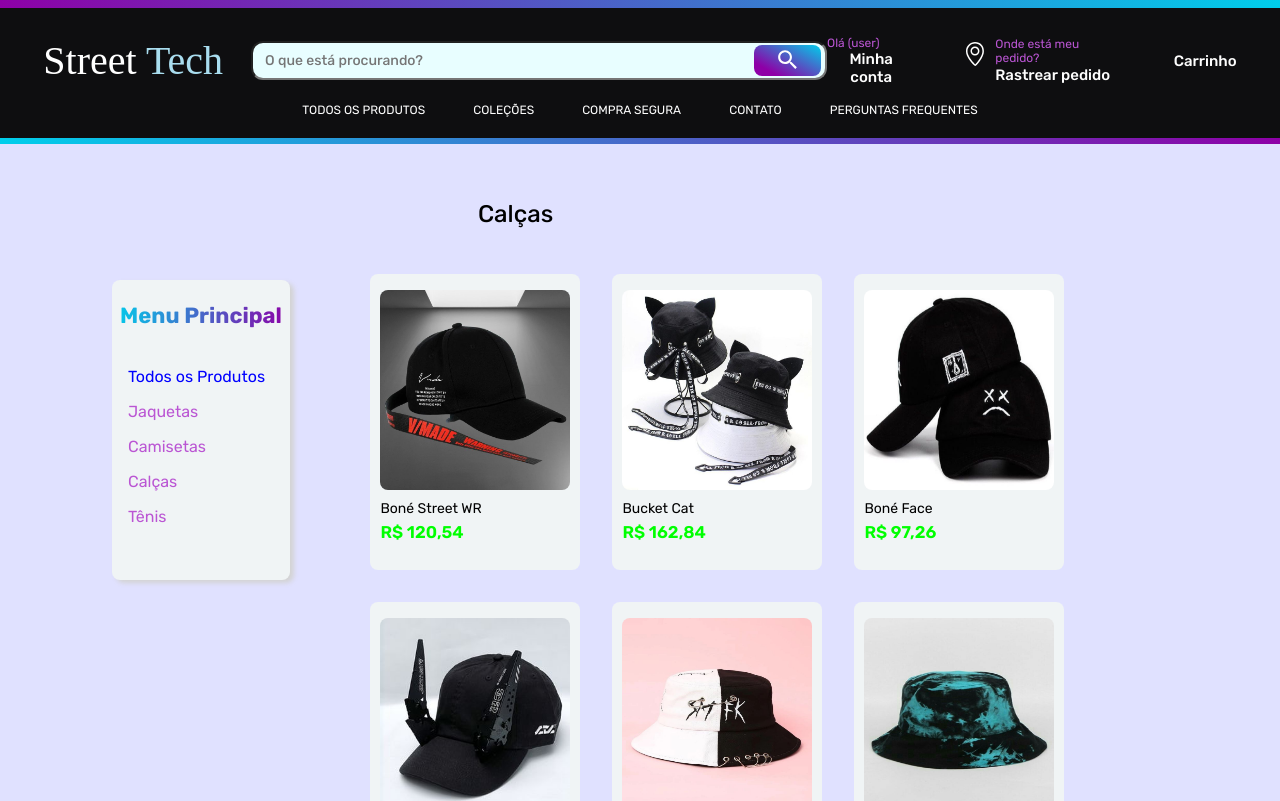
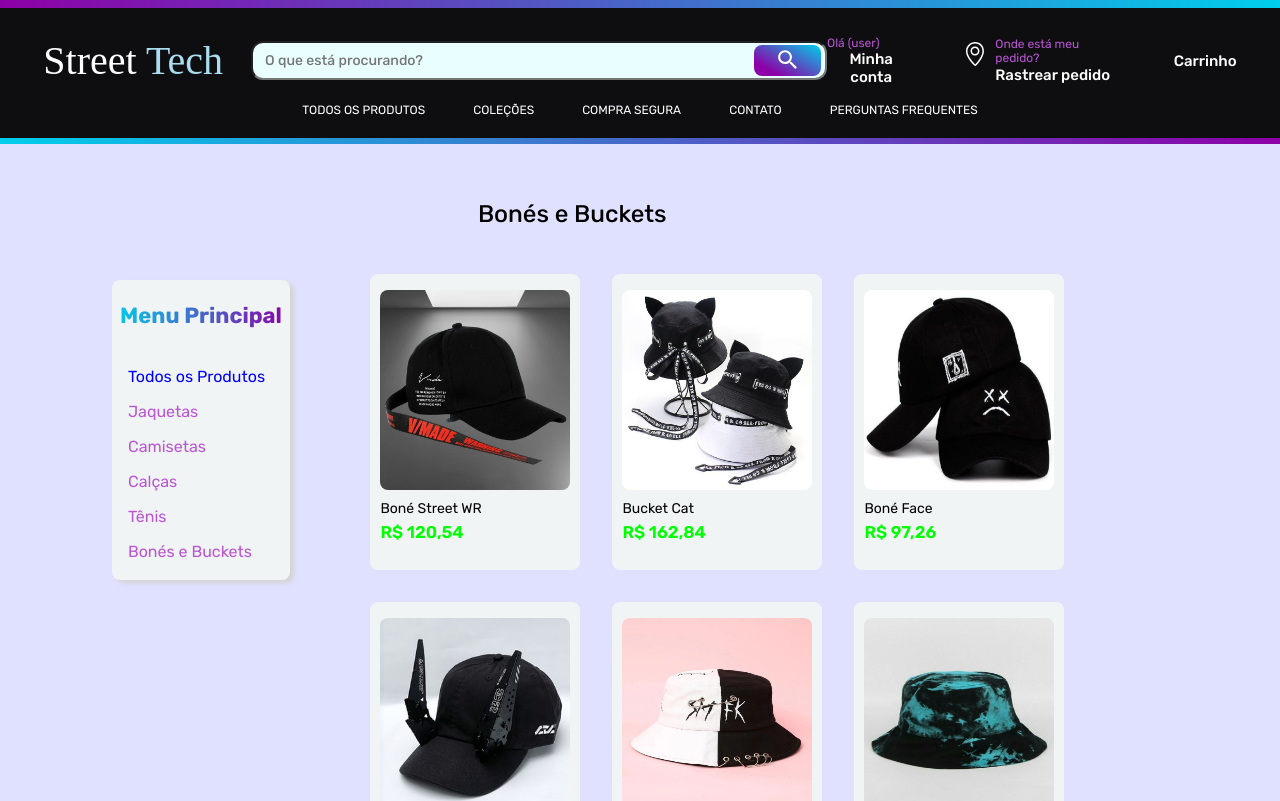
Before and after one commit to gustavocarvalho-ra/NextJs-Loja_Roupas, a Next.js app: page /pages/bones in a window 1280 px wide. Shown: the top 801 px of the page. Built offline with nearby package versions, Linux system fonts and the light colour scheme; a web font is replaced by a local one.

Commit message:
style: change title

```diff
--- a/app/components/Menu/index.tsx
+++ b/app/components/Menu/index.tsx
@@ -13,6 +13,7 @@ export default function Menu() {
         <Link href={"../pages/camisa"}>Camisetas</Link>
         <Link href={"../pages/calcas"}>Calças</Link>
         <Link href={"../pages/tenis"}>Tênis</Link>
+        <Link href={"../pages/bones"}>Bonés e Buckets</Link>
       </div>
     </Mn>
   )
--- a/app/pages/bones/page.tsx
+++ b/app/pages/bones/page.tsx
@@ -20,7 +20,7 @@ export default function Test () {
 
         <div className="cards">
           <div style={{width: "100%", height: "50px", marginBottom: "1em"}}>
-            <h1 className="ti">Calças</h1>
+            <h1 className="ti">Bonés e Buckets</h1>
           </div>
 
           {produtos
```
